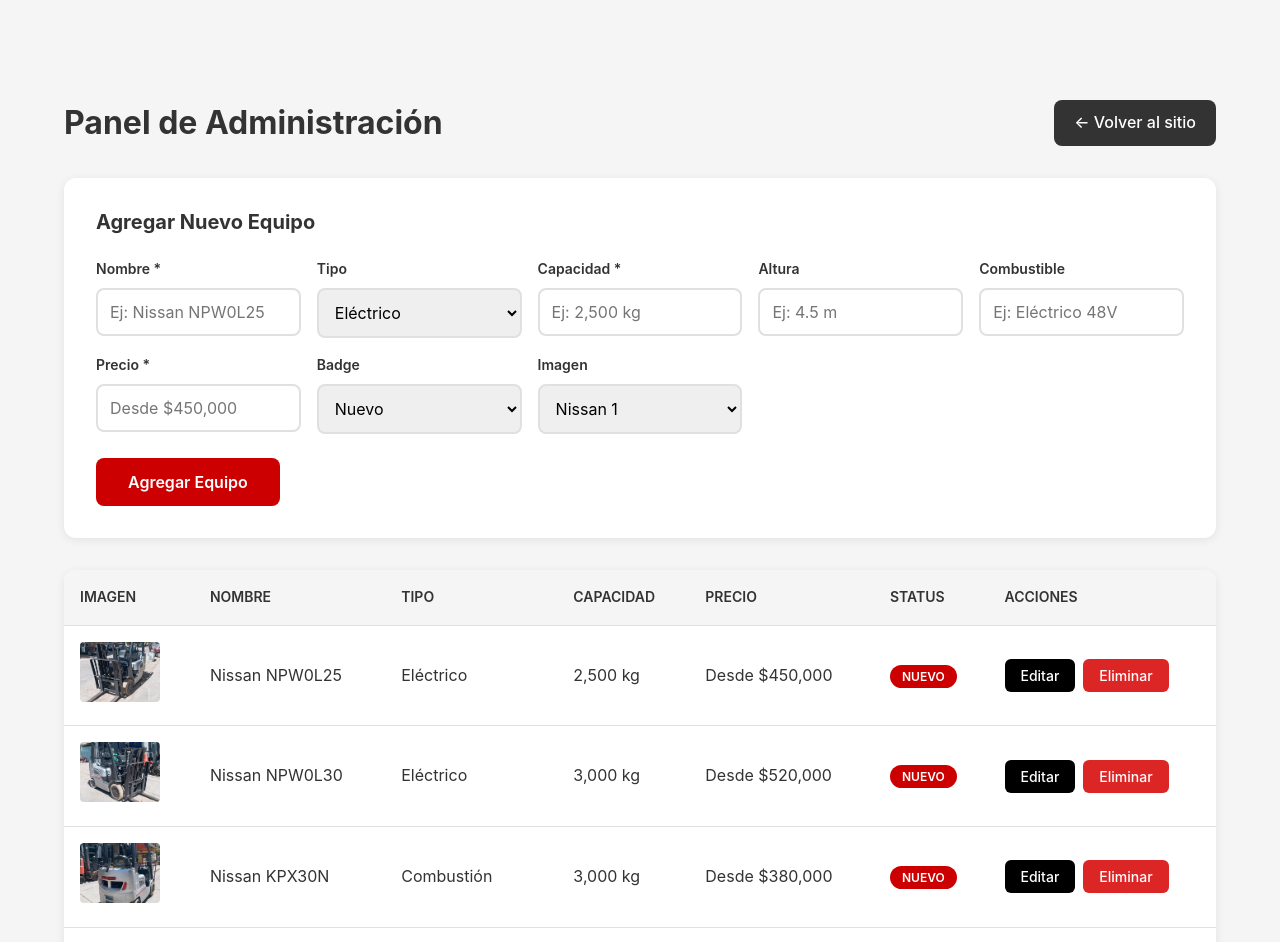
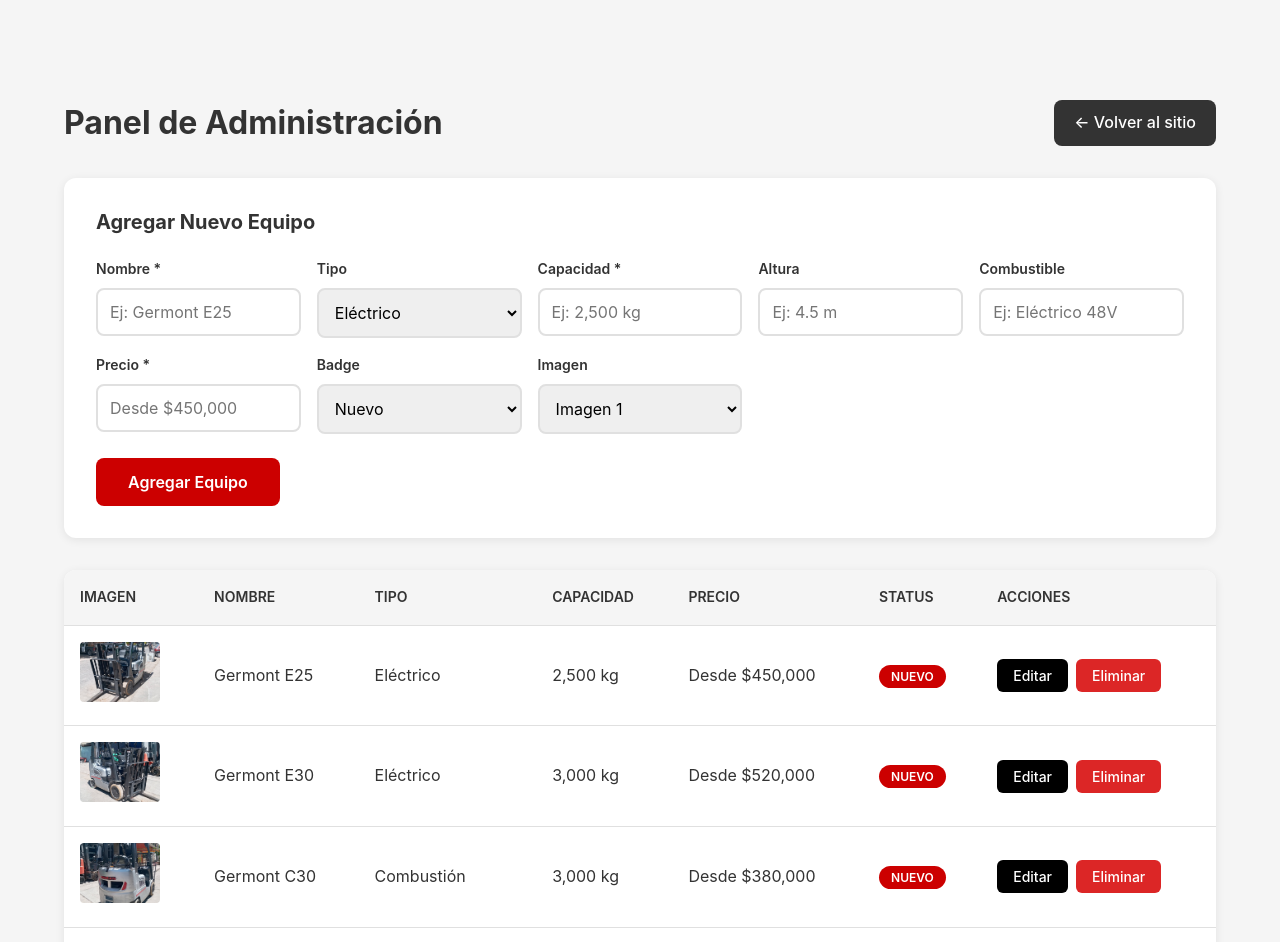
Before and after one commit to abrahammontes/montacargas, a React (Vite) app: page /admin in a window 1280 px wide. Shown: the top 942 px of the page. Built offline with nearby package versions, Linux system fonts and the light colour scheme.

Commit message:
Rename to Germont Montacargas

```diff
--- a/index.html
+++ b/index.html
@@ -4,13 +4,13 @@
     <meta charset="UTF-8" />
     <link rel="icon" type="image/jpeg" href="/images/logo.jpg" />
     <meta name="viewport" content="width=device-width, initial-scale=1.0" />
-    <meta name="description" content="Venta y renta de montacargas Nissan en México. Equipos eléctricos y de combustión. Servicio técnico especializado y refacciones originales." />
-    <meta name="keywords" content="montacargas, nissan forklift, venta montacargas, renta montacargas, montacargas electrico, montacargas mexico" />
-    <meta name="author" content="Nissan Forklift México" />
-    <meta property="og:title" content="Nissan Forklift México - Venta y Renta de Montacargas" />
-    <meta property="og:description" content="Más de 25 años de experiencia en venta y renta de montacargas en México. Equipos originales Nissan." />
+    <meta name="description" content="Venta y renta de montacargas en México. Equipos eléctricos y de combustión. Servicio técnico especializado y refacciones originales." />
+    <meta name="keywords" content="montacargas, germont montacargas, venta montacargas, renta montacargas, montacargas electrico, montacargas mexico" />
+    <meta name="author" content="Germont Montacargas" />
+    <meta property="og:title" content="Germont Montacargas - Venta y Renta de Montacargas" />
+    <meta property="og:description" content="Más de 25 años de experiencia en venta y renta de montacargas en México. Equipos originales." />
     <meta property="og:type" content="website" />
-    <title>Nissan Forklift México - Venta y Renta de Montacargas</title>
+    <title>Germont Montacargas - Venta y Renta de Montacargas</title>
   </head>
   <body>
     <div id="root"></div>
--- a/src/components/Caracteristicas/index.tsx
+++ b/src/components/Caracteristicas/index.tsx
@@ -3,7 +3,7 @@ import styles from './Caracteristicas.module.css';
 const caracteristicas = [
   {
     titulo: 'Equipo Original',
-    texto: 'Todos nuestros montacargas son 100% originales con refacciones genuine Nissan.',
+    texto: 'Todos nuestros montacargas son 100% originales con refacciones genuine.',
     icono: (
       <svg viewBox="0 0 24 24">
         <path d="M12 2C6.48 2 2 6.48 2 12s4.48 10 10 10 10-4.48 10-10S17.52 2 12 2zm-2 15l-5-5 1.41-1.41L10 14.17l7.59-7.59L19 8l-9 9z"/>
--- a/src/components/Contacto/index.tsx
+++ b/src/components/Contacto/index.tsx
@@ -59,7 +59,7 @@ const Contacto = () => {
     setSubmitted(true);
 
     const mensaje = `
-Nuevo contacto desde Nissan Forklift México:
+Nuevo contacto desde Germont Montacargas:
 - Nombre: ${formData.nombre}
 - Empresa: ${formData.empresa}
 - Email: ${formData.email}
--- a/src/components/Footer/index.tsx
+++ b/src/components/Footer/index.tsx
@@ -6,7 +6,7 @@ const Footer = () => {
       <div className={styles.content}>
         <div className={styles.brand}>
           <div className={styles.logo}>
-            <img src="/images/logo.jpg" alt="Nissan Forklift" />
+            <img src="/images/logo.jpg" alt="Germont Montacargas" />
           </div>
           <p className={styles.brandText}>
             Líderes en venta y renta de montacargas en México.
@@ -71,7 +71,7 @@ const Footer = () => {
       <div className={styles.bottom}>
         <div className={styles.bottomContent}>
           <p className={styles.copyright}>
-            © 2025 Nissan Forklift México. Todos los derechos reservados.
+            © 2025 Germont Montacargas México. Todos los derechos reservados.
           </p>
           <div className={styles.bottomLinks}>
             <a href="#">Aviso de Privacidad</a>
--- a/src/components/Header/index.tsx
+++ b/src/components/Header/index.tsx
@@ -33,7 +33,7 @@ const Header = () => {
       <header className={`${styles.header} ${scrolled ? styles.scrolled : ''}`}>
         <div className={styles.headerContent}>
           <a href="/" className={styles.logo}>
-            <img src="/images/logo.jpg" alt="Nissan Forklift" />
+            <img src="/images/logo.jpg" alt="Germont Montacargas" />
           </a>
           <nav className={styles.nav}>
             <ul className={styles.navLinks}>
--- a/src/components/Hero/index.tsx
+++ b/src/components/Hero/index.tsx
@@ -6,7 +6,7 @@ const Hero = () => {
       <div className={styles.heroContent}>
         <p className={styles.heroSubtitle}>Venta y Renta de Montacargas</p>
         <h1 className={styles.heroTitle}>
-          Potencia tu operación con <span>Nissan Forklift</span>
+          Potencia tu operación con <span>Germont Montacargas</span>
         </h1>
         <p className={styles.heroText}>
           Equipos de alta calidad para manejo de materiales.
--- a/src/hooks/useEquipos.ts
+++ b/src/hooks/useEquipos.ts
@@ -15,7 +15,7 @@ export interface Equipo {
 const EQUIPOS_DEFAULT: Equipo[] = [
   {
     id: 1,
-    nombre: 'Nissan NPW0L25',
+    nombre: 'Germont E25',
     tipo: 'Eléctrico',
     capacidad: '2,500 kg',
     altura: '4.5 m',
@@ -26,7 +26,7 @@ const EQUIPOS_DEFAULT: Equipo[] = [
   },
   {
     id: 2,
-    nombre: 'Nissan NPW0L30',
+    nombre: 'Germont E30',
     tipo: 'Eléctrico',
     capacidad: '3,000 kg',
     altura: '4.5 m',
@@ -37,7 +37,7 @@ const EQUIPOS_DEFAULT: Equipo[] = [
   },
   {
     id: 3,
-    nombre: 'Nissan KPX30N',
+    nombre: 'Germont C30',
     tipo: 'Combustión',
     capacidad: '3,000 kg',
     altura: '4.5 m',
@@ -48,7 +48,7 @@ const EQUIPOS_DEFAULT: Equipo[] = [
   },
   {
     id: 4,
-    nombre: 'Nissan TPX20N',
+    nombre: 'Germont R20',
     tipo: 'Pasillo Angosto',
     capacidad: '2,000 kg',
     altura: '6.0 m',
--- a/src/pages/Admin.tsx
+++ b/src/pages/Admin.tsx
@@ -12,7 +12,7 @@ const Admin = () => {
     combustible: '',
     precio: '',
     badge: 'Nuevo',
-    imagen: '/images/Nissan1.jpg'
+    imagen: '/images/logo.jpg'
   });
   const [editingId, setEditingId] = useState<number | null>(null);
 
@@ -38,7 +38,7 @@ const Admin = () => {
       combustible: '',
       precio: '',
       badge: 'Nuevo',
-      imagen: '/images/Nissan1.jpg'
+      imagen: '/images/logo.jpg'
     });
   };
 
@@ -75,7 +75,7 @@ const Admin = () => {
                   className={styles.formInput}
                   value={formData.nombre}
                   onChange={handleChange}
-                  placeholder="Ej: Nissan NPW0L25"
+                  placeholder="Ej: Germont E25"
                   required
                 />
               </div>
@@ -160,10 +160,10 @@ const Admin = () => {
                   value={formData.imagen}
                   onChange={handleChange}
                 >
-                  <option value="/images/Nissan1.jpg">Nissan 1</option>
-                  <option value="/images/Nissan2.jpg">Nissan 2</option>
-                  <option value="/images/Nissan3.jpg">Nissan 3</option>
-                  <option value="/images/Nissan4.jpg">Nissan 4</option>
+                  <option value="/images/logo.jpg">Imagen 1</option>
+                  <option value="/images/Nissan2.jpg">Imagen 2</option>
+                  <option value="/images/Nissan3.jpg">Imagen 3</option>
+                  <option value="/images/Nissan4.jpg">Imagen 4</option>
                 </select>
               </div>
             </div>
@@ -183,7 +183,7 @@ const Admin = () => {
                     combustible: '',
                     precio: '',
                     badge: 'Nuevo',
-                    imagen: '/images/Nissan/Nissan1.jpg'
+                    imagen: '/images/logo.jpg'
                   });
                 }}
                 className={styles.submitBtn}
```
